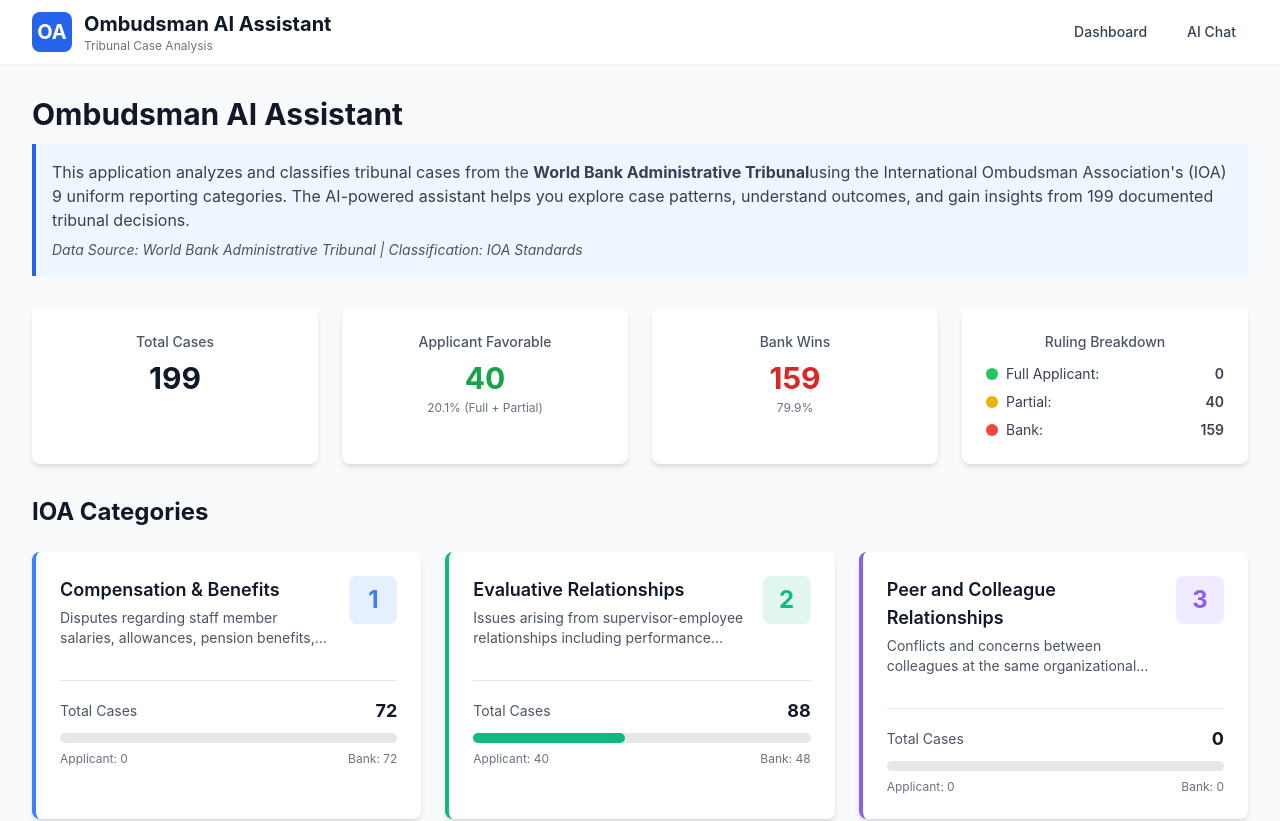
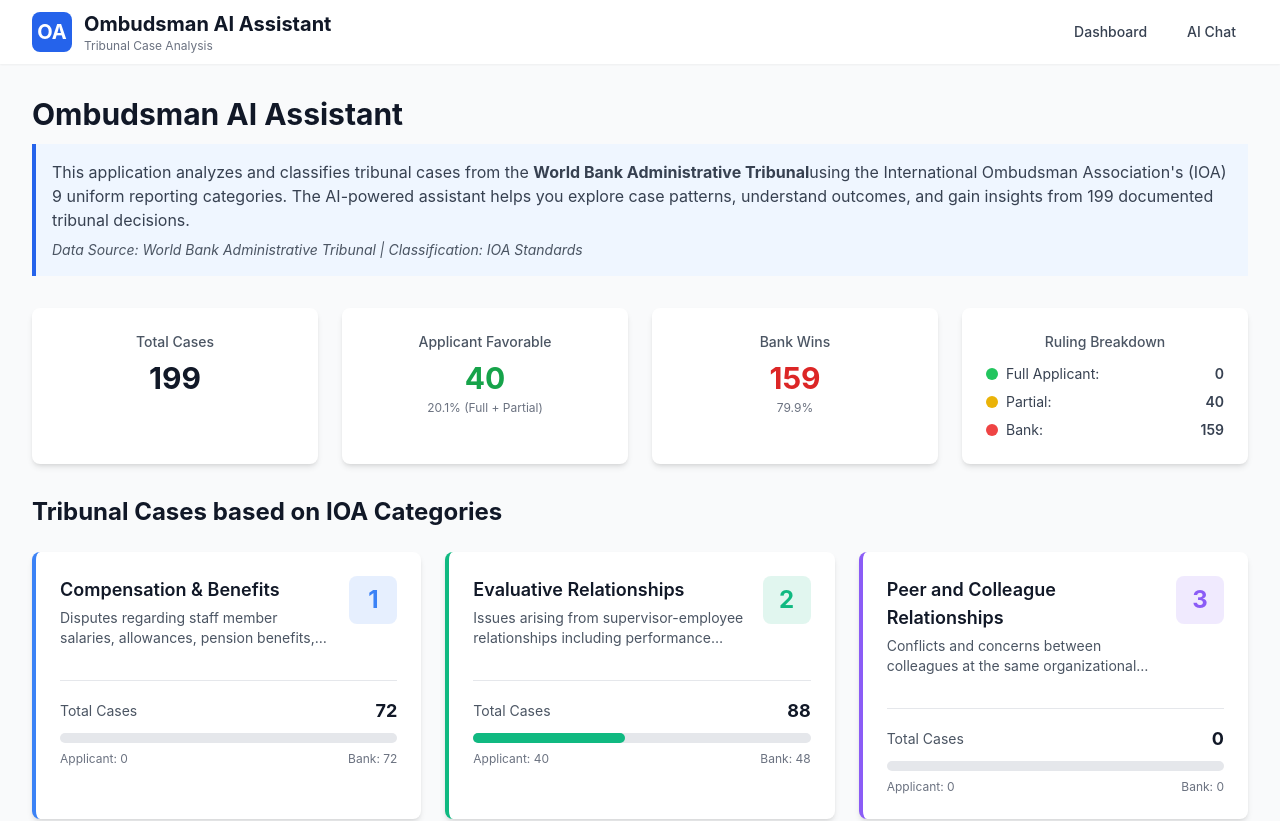
Before and after one commit to Faduma2025/Ombudsman-AI-Assistant, a React (Vite) app: page / in a window 1280 px wide. Shown: the top 821 px of the page. Built offline with nearby package versions, Linux system fonts and the light colour scheme.

Commit message:
Update Dashboard heading: change IOA Categories to Tribunal Cases based on IOA Categories

```diff
--- a/src/pages/Dashboard.tsx
+++ b/src/pages/Dashboard.tsx
@@ -34,7 +34,7 @@
 
       <div className="mb-6">
         <h2 className="text-2xl font-bold text-gray-900 dark:text-white mb-4">
-          IOA Categories
+          Tribunal Cases based on IOA Categories
         </h2>
       </div>
 
```
